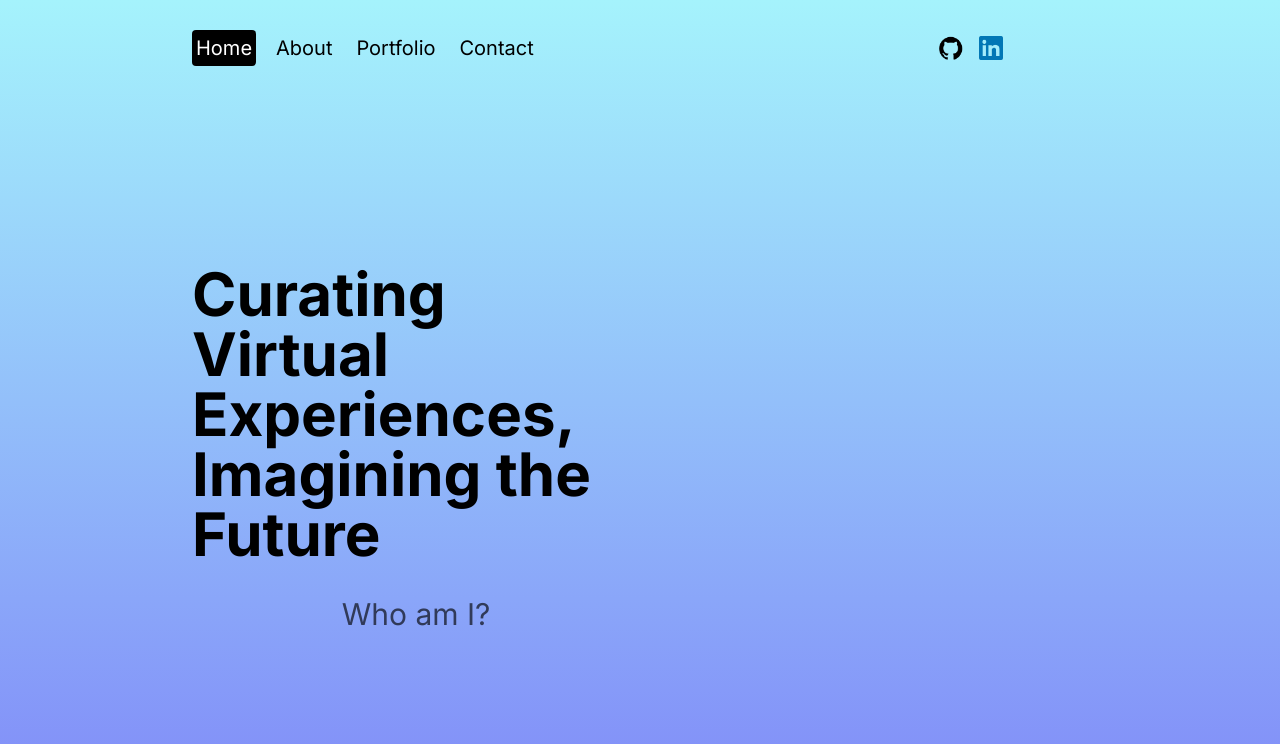
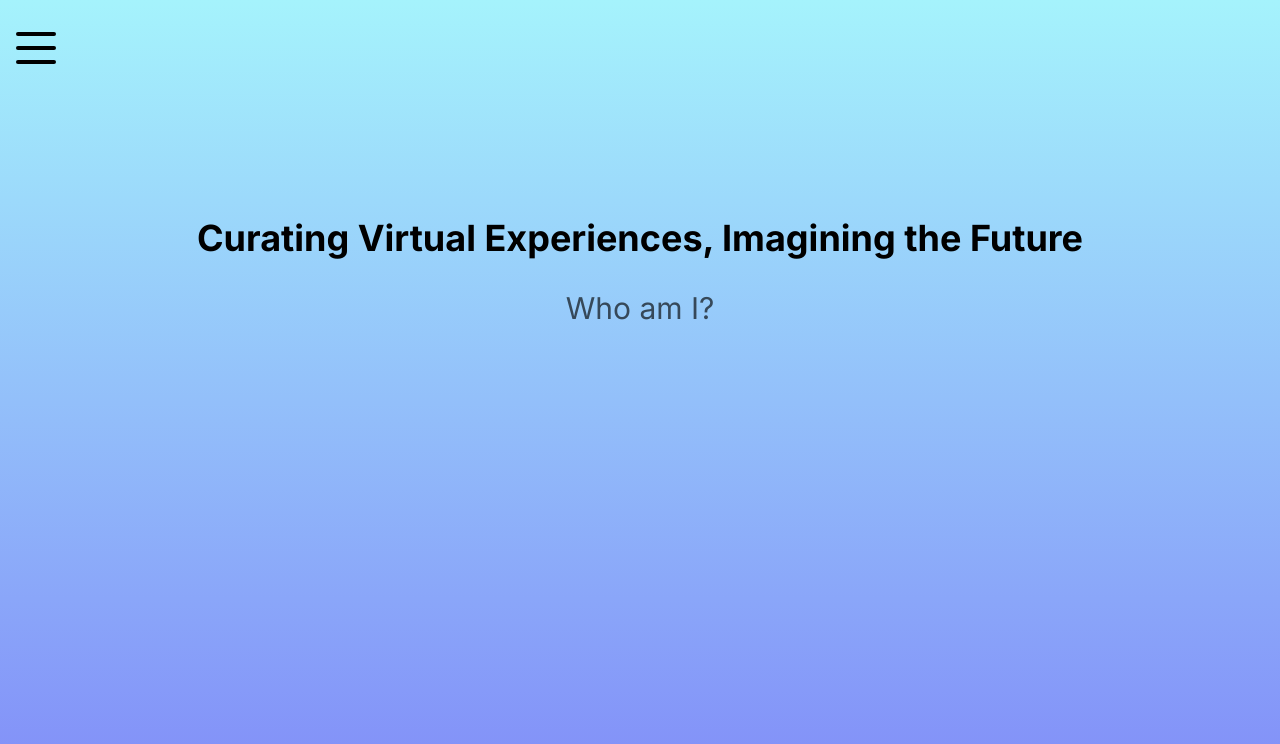
Before and after one commit to samuxlh/mypage, a Next.js app: page / in a window 1280 px wide. Shown: the top 744 px of the page. Built offline with nearby package versions, Linux system fonts and the light colour scheme.

Commit message:
tailwind custom screen size added

```diff
--- a/tailwind.config.js
+++ b/tailwind.config.js
@@ -6,6 +6,9 @@ module.exports = {
     "./src/app/**/*.{js,ts,jsx,tsx,mdx}",
   ],
   theme: {
+    screens: {
+      'xs': {'max': '400px'},
+    },
     extend: {
       backgroundImage: {
         "gradient-radial": "radial-gradient(var(--tw-gradient-stops))",
```
